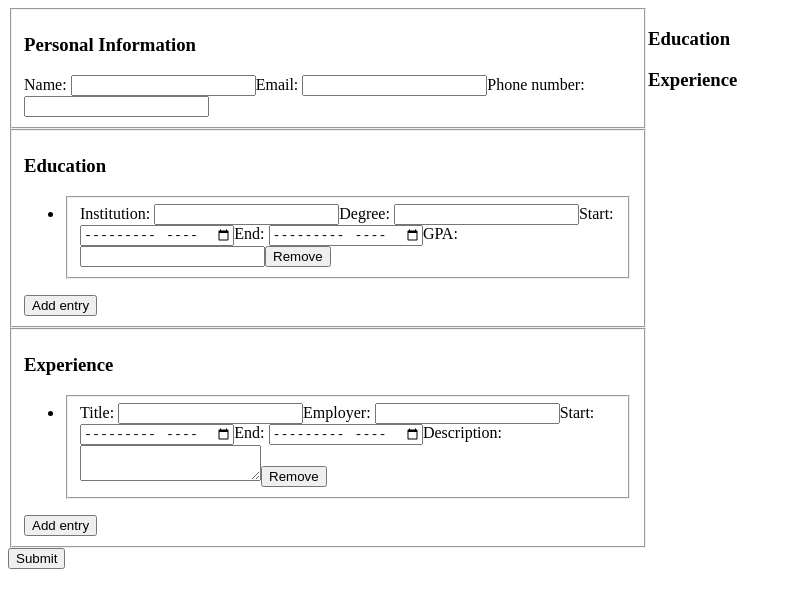
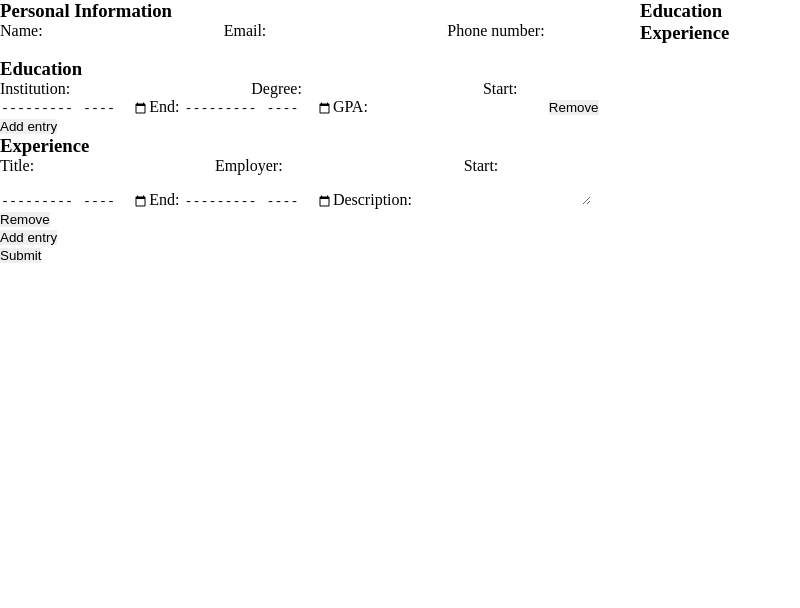
Before and after one commit to Roxanoel/cv-project, a React (Create React App) app: page / in a window 1280 px wide. Shown: the top 608 px of the page, without its empty margins (0-800 px from the left). Built offline with nearby package versions, Linux system fonts and the light colour scheme.

Commit message:
Added override for default styling.

```diff
--- /dev/null
+++ b/src/css/general/__general-dir.scss
@@ -0,0 +1,6 @@
+/* This file imports all the files containing general styles,
+ such as font imports, default styles overrides, etc.
+*/
+
+// Default styles overrides
+@import './defaults';
--- /dev/null
+++ b/src/css/general/_defaults.scss
@@ -0,0 +1,5 @@
+* {
+    margin: 0;
+    padding: 0;
+    border: 0;
+  }
--- a/src/css/styles.scss
+++ b/src/css/styles.scss
@@ -1,4 +1,7 @@
 @charset 'utf-8';
+
+// General
+@import './general/_general-dir';
 
 // Layouts
 @import './layouts/_layouts-dir';
```
